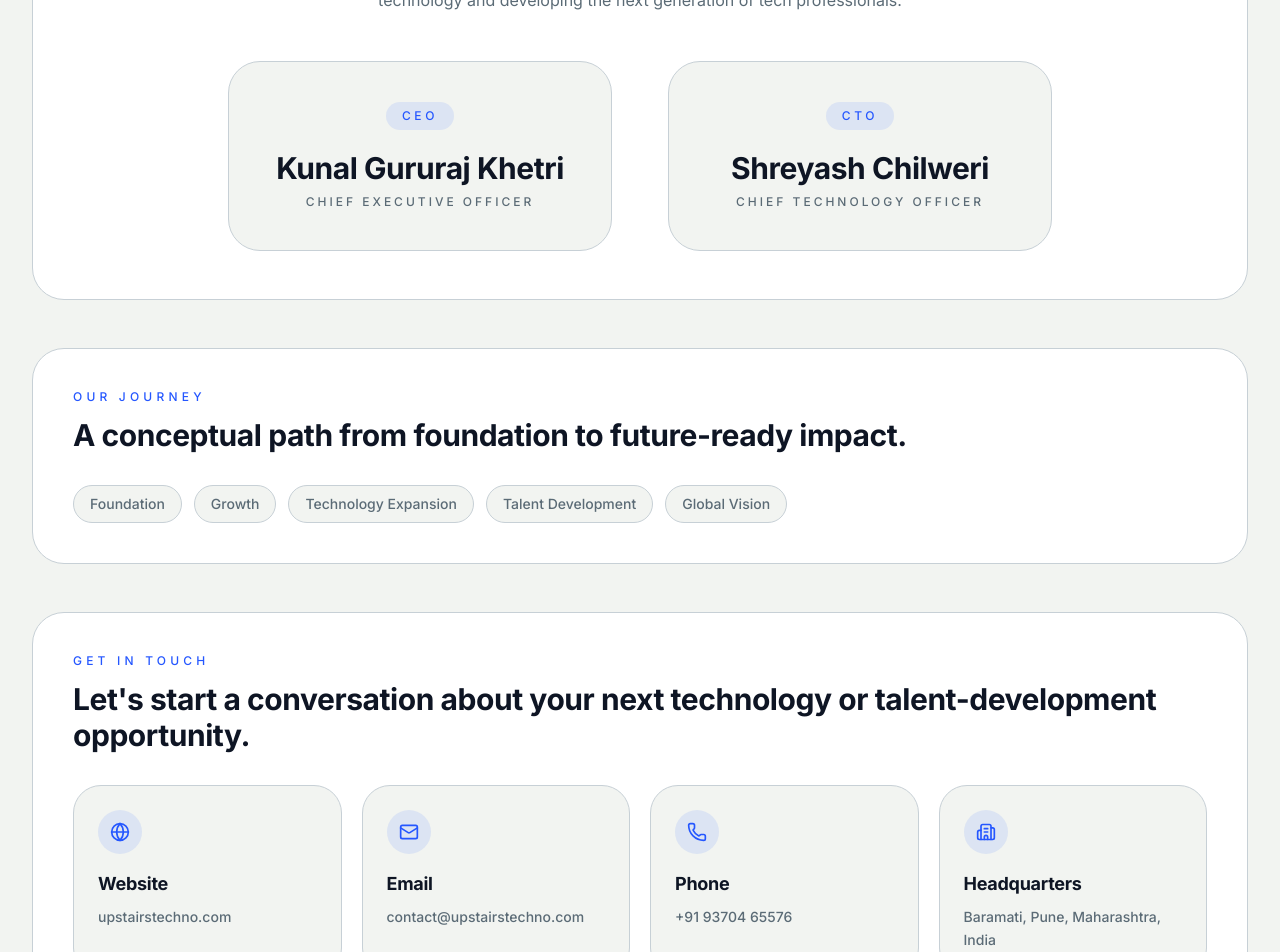
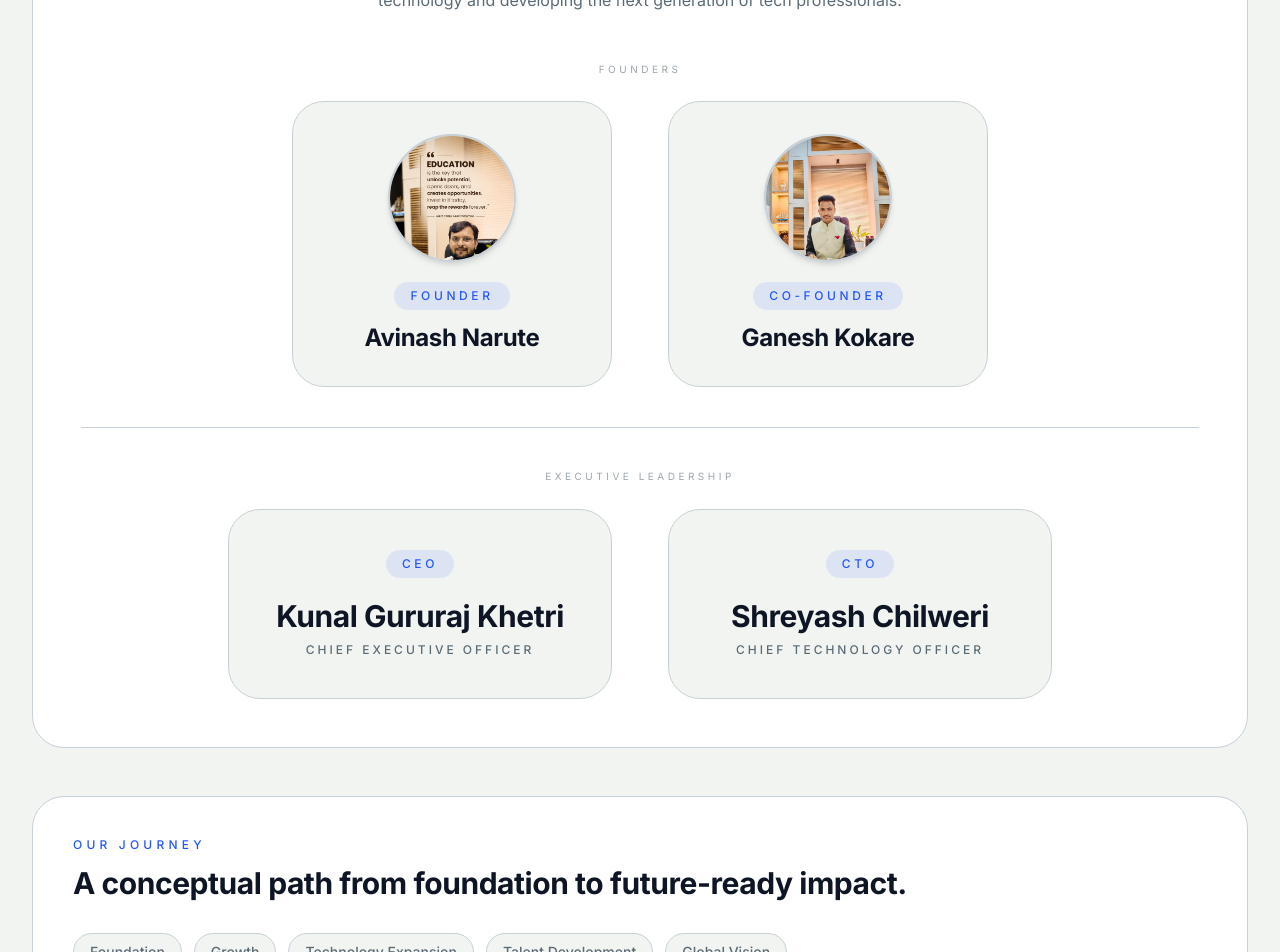
Before and after one commit to khetrikunal/Upstairs_Techno_Portfolio_Frontend, a Next.js app: page /about in a window 1280 px wide. Shown: the part 5100-6052 px from the top of the page. Built offline with nearby package versions, Linux system fonts and the light colour scheme.

Commit message:
miner Chnages Applied

```diff
--- a/app/about/page.tsx
+++ b/app/about/page.tsx
@@ -6,21 +6,16 @@ import {
   Briefcase,
   Building2,
   Check,
-  Cloud,
   Code2,
-  Cpu,
   GraduationCap,
   Globe,
   Handshake,
   Lightbulb,
-  Mail,
   Monitor,
-  Phone,
   ShieldCheck,
   Sparkles,
   TrendingUp,
   Users,
-  Wrench,
 } from "lucide-react";
 
 export const metadata = {
@@ -57,6 +52,11 @@ const ecosystem = [
 const leadership = [
   { name: "Kunal Gururaj Khetri", role: "CEO", title: "Chief Executive Officer" },
   { name: "Shreyash Chilweri", role: "CTO", title: "Chief Technology Officer" },
+];
+
+const founders = [
+  { name: "Avinash Narute", role: "Founder", image: "/Founder.jpeg" },
+  { name: "Ganesh Kokare", role: "Co-Founder", image: "/Co-Founder.jpeg" },
 ];
 
 const journeySteps = ["Foundation", "Growth", "Technology Expansion", "Talent Development", "Global Vision"];
@@ -253,8 +253,37 @@ export default function AboutPage() {
               </p>
             </div>
 
+            {/* ── Founders: Avinash Narute & Ganesh Kokare (Photo cards) ── */}
+            <div className="mt-12">
+              <p className="text-center font-mono text-[10px] uppercase tracking-[0.35em] text-slate/60 mb-6">Founders</p>
+              <div className="flex flex-col items-center gap-8 sm:flex-row sm:justify-center sm:gap-10 lg:gap-14">
+                {founders.map((founder) => (
+                  <div
+                    key={founder.name}
+                    className="group flex flex-col items-center rounded-[2rem] border border-grid bg-paper p-7 sm:p-8 text-center transition-all duration-300 hover:-translate-y-1.5 hover:shadow-[0_16px_40px_-10px_rgba(37,87,255,0.14)] w-full max-w-xs"
+                  >
+                    <div className="relative w-28 h-28 sm:w-32 sm:h-32 rounded-full overflow-hidden border-2 border-grid shadow-md">
+                      <img
+                        src={founder.image}
+                        alt={`${founder.name} - ${founder.role}`}
+                        className="w-full h-full object-cover object-top"
+                      />
+                    </div>
+                    <span className="mt-5 inline-block rounded-full bg-blueline/10 px-4 py-1.5 font-mono text-xs uppercase tracking-[0.3em] text-blueline font-bold">
+                      {founder.role}
+                    </span>
+                    <h3 className="mt-3 font-display text-xl sm:text-2xl font-bold text-ink tracking-tight">
+                      {founder.name}
+                    </h3>
+                  </div>
+                ))}
+              </div>
+            </div>
+
             {/* ── Leadership: CEO & CTO (Text-only) ── */}
-            <div className="mt-12 flex flex-col items-center gap-8 sm:flex-row sm:justify-center sm:gap-10 lg:gap-14">
+            <div className="mt-10 pt-10 border-t border-grid">
+              <p className="text-center font-mono text-[10px] uppercase tracking-[0.35em] text-slate/60 mb-6">Executive Leadership</p>
+              <div className="flex flex-col items-center gap-8 sm:flex-row sm:justify-center sm:gap-10 lg:gap-14">
                 {leadership.map((leader) => (
                   <div
                     key={leader.name}
@@ -273,6 +302,7 @@ export default function AboutPage() {
                 ))}
               </div>
             </div>
+          </div>
         </section>
 
         <section className="mx-auto mt-12 max-w-7xl px-4 sm:px-6 md:px-8">
@@ -289,42 +319,7 @@ export default function AboutPage() {
           </div>
         </section>
 
-        <section className="mx-auto mt-12 max-w-7xl px-4 sm:px-6 md:px-8">
-          <div className="rounded-[2rem] border border-grid bg-white p-8 sm:p-10">
-            <p className="font-mono text-xs uppercase tracking-[0.35em] text-blueline">Get in Touch</p>
-            <h2 className="mt-3 font-display text-3xl font-semibold text-ink">Let&apos;s start a conversation about your next technology or talent-development opportunity.</h2>
-            <div className="mt-8 grid gap-5 md:grid-cols-2 xl:grid-cols-4">
-              <a href="https://upstairstechno.com" target="_blank" rel="noreferrer" className="rounded-[1.75rem] border border-grid bg-paper p-6 transition duration-300 hover:-translate-y-1">
-                <div className="flex h-11 w-11 items-center justify-center rounded-full bg-blueline/10 text-blueline">
-                  <Globe className="h-5 w-5" />
-                </div>
-                <h3 className="mt-4 font-display text-lg font-semibold text-ink">Website</h3>
-                <p className="mt-2 text-sm leading-relaxed text-slate">upstairstechno.com</p>
-              </a>
-              <a href="mailto:contact@upstairstechno.com" className="rounded-[1.75rem] border border-grid bg-paper p-6 transition duration-300 hover:-translate-y-1">
-                <div className="flex h-11 w-11 items-center justify-center rounded-full bg-blueline/10 text-blueline">
-                  <Mail className="h-5 w-5" />
-                </div>
-                <h3 className="mt-4 font-display text-lg font-semibold text-ink">Email</h3>
-                <p className="mt-2 text-sm leading-relaxed text-slate">contact@upstairstechno.com</p>
-              </a>
-              <a href="tel:9370465576" className="rounded-[1.75rem] border border-grid bg-paper p-6 transition duration-300 hover:-translate-y-1">
-                <div className="flex h-11 w-11 items-center justify-center rounded-full bg-blueline/10 text-blueline">
-                  <Phone className="h-5 w-5" />
-                </div>
-                <h3 className="mt-4 font-display text-lg font-semibold text-ink">Phone</h3>
-                <p className="mt-2 text-sm leading-relaxed text-slate">+91 93704 65576</p>
-              </a>
-              <div className="rounded-[1.75rem] border border-grid bg-paper p-6">
-                <div className="flex h-11 w-11 items-center justify-center rounded-full bg-blueline/10 text-blueline">
-                  <Building2 className="h-5 w-5" />
-                </div>
-                <h3 className="mt-4 font-display text-lg font-semibold text-ink">Headquarters</h3>
-                <p className="mt-2 text-sm leading-relaxed text-slate">Baramati, Pune, Maharashtra, India</p>
-              </div>
-            </div>
-          </div>
-        </section>
+
 
         <section className="mx-auto mt-12 max-w-7xl px-4 sm:px-6 md:px-8">
           <div className="rounded-[2rem] border border-grid bg-white p-8 text-center sm:p-10">
--- a/components/Footer.tsx
+++ b/components/Footer.tsx
@@ -61,7 +61,7 @@ export default function Footer() {
             <Link href="/" className="inline-flex items-center gap-2.5 mb-5">
               <div className="relative w-8 h-8">
                 <Image
-                  src="/logo.png"
+                  src="/Upstairs_Logo.jpeg"
                   alt="Upstairs Techno logo"
                   fill
                   className="object-contain"
--- a/components/WhatWeDo.tsx
+++ b/components/WhatWeDo.tsx
@@ -24,7 +24,7 @@ export default function WhatWeDo() {
           </h2>
         </motion.div>
 
-        <div className="mt-12 sm:mt-16 grid gap-6 sm:grid-cols-2 lg:grid-cols-3">
+        <div className="mt-12 sm:mt-16 grid gap-6 sm:grid-cols-2 lg:grid-cols-3 items-stretch">
           {services.map((service, i) => (
             <motion.div
               key={service.slug}
@@ -32,13 +32,14 @@ export default function WhatWeDo() {
               whileInView={{ opacity: 1, y: 0 }}
               viewport={{ once: true, margin: "-80px" }}
               transition={{ duration: 0.55, delay: i * 0.08, ease: "easeOut" }}
+              className="h-full"
             >
               <Link
                 href={service.slug === "education" ? "/what-we-do/services/education" : `/services/${service.slug}`}
-                className="group relative block overflow-hidden rounded-2xl border border-grid bg-white p-7 sm:p-8 transition-all duration-300 hover:-translate-y-1.5 hover:shadow-[0_20px_40px_-20px_rgba(14,21,36,0.25)] min-h-[260px] flex flex-col justify-between"
+                className="group relative overflow-hidden rounded-2xl border border-grid bg-white p-7 sm:p-8 transition-all duration-300 hover:-translate-y-1.5 hover:shadow-[0_20px_40px_-20px_rgba(14,21,36,0.25)] h-full flex flex-col"
                 data-cursor="Learn more"
               >
-                <div>
+                <div className="flex-1">
                   <span className="absolute top-0 left-0 h-[2px] w-0 bg-blueline transition-all duration-500 group-hover:w-full" />
 
                   <service.icon className="w-8 h-8 text-blueline transition-transform duration-500 group-hover:rotate-12" />
@@ -51,7 +52,7 @@ export default function WhatWeDo() {
                   </p>
                 </div>
 
-                <span className="mt-6 inline-flex items-center gap-1.5 text-base font-semibold text-ink group-hover:text-blueline transition-colors">
+                <span className="mt-8 inline-flex items-center gap-1.5 text-base font-semibold text-ink group-hover:text-blueline transition-colors shrink-0">
                   Learn more
                   <ArrowUpRight className="w-5 h-5 transition-transform duration-300 group-hover:translate-x-1 group-hover:-translate-y-1" />
                 </span>
--- a/lib/data/partners.ts
+++ b/lib/data/partners.ts
@@ -51,7 +51,7 @@ export const PARTNERS: Partner[] = [
   {
     slug: "1824-vituraya-ventures",
     name: "1824 Vituraya Ventures",
-    logo: "/partners/vittho.jpeg",
+    logo: "/Partners/vittho.jpeg",
     shortDescription: "Projects delivered by Upstairs Techno",
     projects: [
       {
@@ -86,7 +86,7 @@ export const PARTNERS: Partner[] = [
   {
     slug: "pk-corporate",
     name: "PK Corporate",
-    logo: "/partners/Pk Corporate.jpeg",
+    logo: "/Partners/Pk Corporate.jpeg",
     industry: "T-Shirt Manufacturing",
     shortDescription: "T-Shirt Manufacturing",
     projects: [
```
Lines whose indentation alone changed are shown as unchanged.
